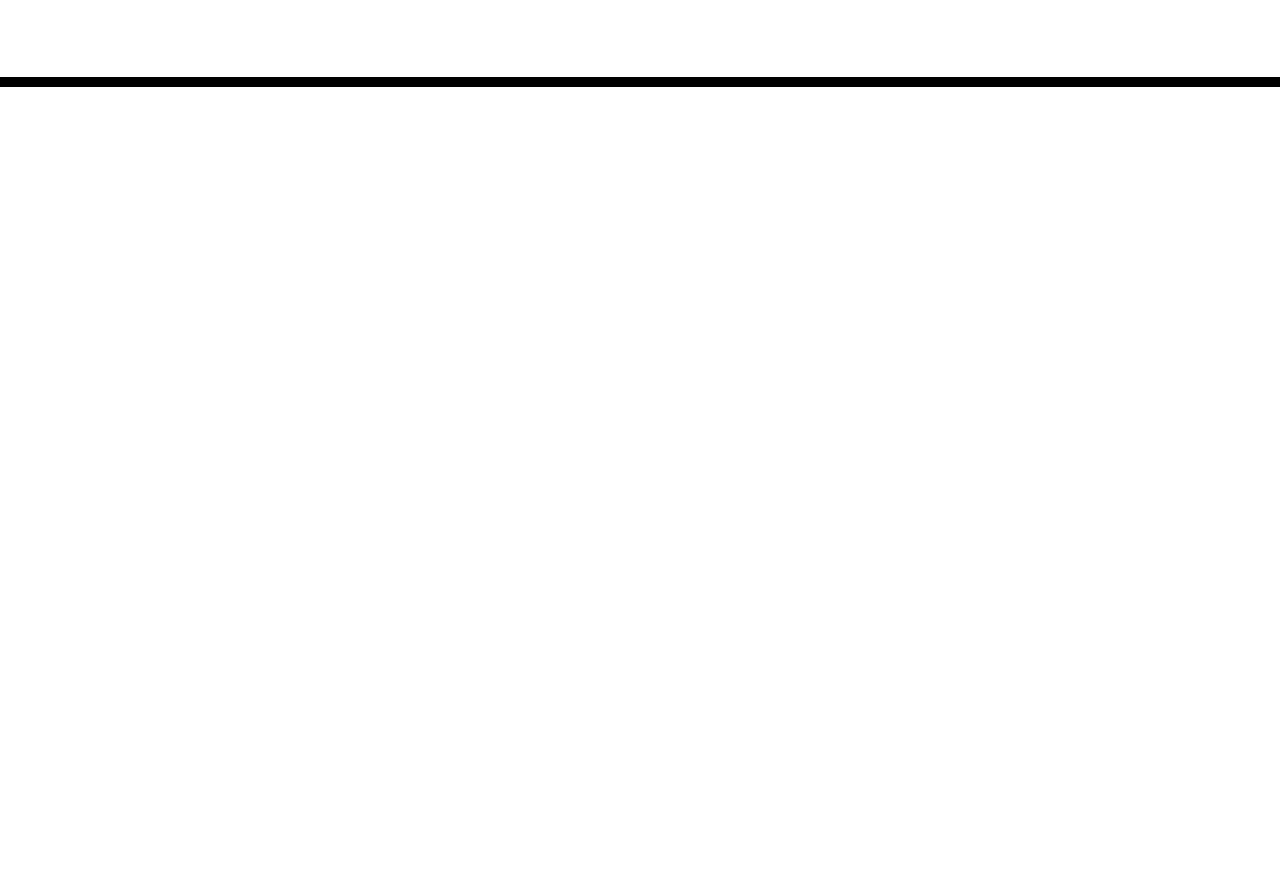
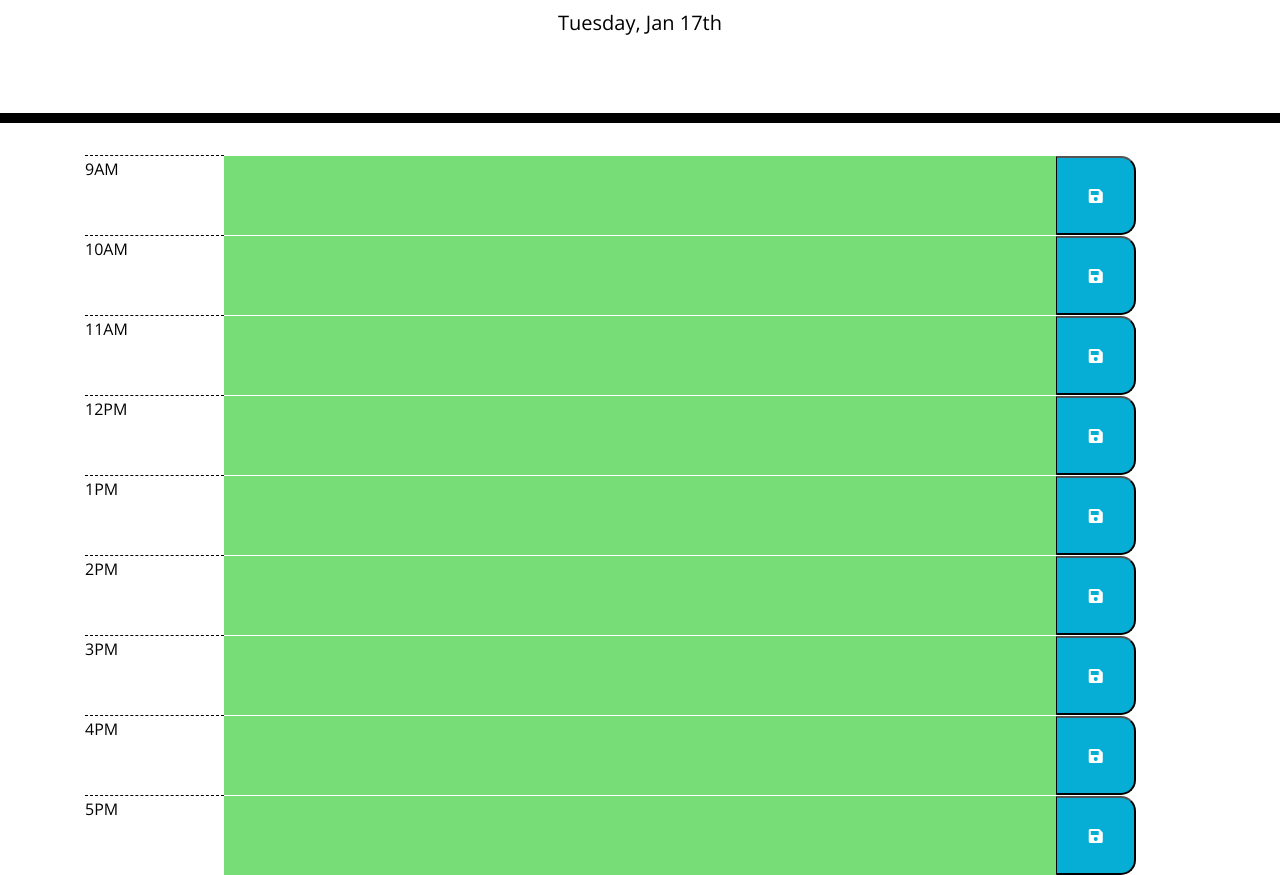
Before and after one commit to omalik92/Work-Day-Scheduler, a plain HTML site: page index.html in a window 1280 px wide. Shown: the part 181-1056 px from the top of the page. Before the commit the page ends 800 px from the top, so only its background shows below. Drawn offline with nearby package versions, Linux system fonts and the light colour scheme.

Commit message:
funtionality added to change color of timeblocks for past, present & future

```diff
--- a/style.css
+++ b/assets/css/style.css
@@ -1,5 +1,9 @@
+* {
+  margin: 0px;
+}
+
 body {
-  font-family: 'Open Sans', sans-serif;
+  font-family: "Open Sans", sans-serif;
   font-size: 16px;
   line-height: 1;
 }
@@ -31,30 +35,37 @@ textarea {
 }
 
 .row {
-  white-space: pre-wrap;
   height: 80px;
   border-top: 1px solid white;
+  margin: 0px;
+}
+
+.row-1 {
+  display: grid;
+  grid-template-columns: 1fr 6fr 1fr;
 }
 
 .hour {
   background-color: #ffffff;
   color: #000000;
   border-top: 1px dashed #000000;
+  padding-top: 5px;
+  font-weight: 700;
 }
 
 .past {
   background-color: #d3d3d3;
-  color: white;
+  color: #000000;
 }
 
 .present {
   background-color: #ff6961;
-  color: white;
+  color: #000000;
 }
 
 .future {
   background-color: #77dd77;
-  color: white;
+  color: #000000;
 }
 
 .saveBtn {
@@ -63,6 +74,7 @@ textarea {
   border-bottom-right-radius: 15px;
   background-color: #06aed5;
   color: white;
+  width: 80px;
 }
 
 .saveBtn i:hover {
--- /dev/null
+++ b/assets/js/script.js
@@ -0,0 +1,39 @@
+//to display the current date for top of page
+var today = moment();
+$("#currentDay").text(today.format("dddd, MMM Do"));
+
+timeBlocks = [
+  $("#block-0"),
+  $("#block-1"),
+  $("#block-2"),
+  $("#block-3"),
+  $("#block-4"),
+  $("#block-5"),
+  $("#block-6"),
+  $("#block-7"),
+  $("#block-8"),
+];
+
+//for loop to set color of
+for (i = 0; i < timeBlocks.length; i++) {
+  //var to check time against. This represents the time for each timeblock
+  var currentTime = moment();
+  var chkTime = moment()
+    .set("hour", 9 + i)
+    .set("minute", 0)
+    .set("second", 0);
+  if (chkTime.hour() == currentTime.hour()) {
+    timeBlocks[i].addClass("present");
+  } else if (currentTime.isBefore(chkTime)) {
+    timeBlocks[i].addClass("future");
+  } else {
+    timeBlocks[i].addClass("past");
+  }
+}
+
+// timeBlocks[0].data(
+//   "hour",
+//   moment().set("hour", 9).set("minute", 0).set("second", 0)
+// );
+
+// console.log(timeBlocks[0].data("hour").hour());
--- a/index.html
+++ b/index.html
@@ -18,7 +18,7 @@
       href="https://fonts.googleapis.com/css?family=Open+Sans&display=swap"
       rel="stylesheet"
     />
-    <link rel="stylesheet" href="style.css" />
+    <link rel="stylesheet" href="./assets/css/style.css" />
     <title>Work Day Scheduler</title>
   </head>
 
@@ -28,11 +28,93 @@
       <p class="lead">A simple calendar app for scheduling your work day</p>
       <p id="currentDay" class="lead"></p>
     </header>
-    <div class="container">
+    <div class="container row-1 time-block">
       <!-- Timeblocks go here -->
+
+      <div class="hour row font-weight-light">9AM</div>
+      <div id="block-0" contenteditable="true" class="row"></div>
+      <div class="row">
+        <button class="saveBtn"><i class="fas fa-save fa-1x"></i></button>
+      </div>
+
+      <div class="hour row font-weight-light">10AM</div>
+      <div id="block-1" contenteditable="true" class="row"></div>
+      <div class="row">
+        <button class="saveBtn"><i class="fas fa-save fa-1x"></i></button>
+      </div>
+
+      <div class="hour row font-weight-light">11AM</div>
+      <div id="block-2" contenteditable="true" class="row"></div>
+      <div class="row">
+        <button class="saveBtn"><i class="fas fa-save fa-1x"></i></button>
+      </div>
+
+      <div class="hour row font-weight-light">12PM</div>
+      <div id="block-3" contenteditable="true" class="row"></div>
+      <div class="row">
+        <button class="saveBtn"><i class="fas fa-save fa-1x"></i></button>
+      </div>
+
+      <div class="hour row font-weight-light">1PM</div>
+      <div id="block-4" contenteditable="true" class="row"></div>
+      <div class="row">
+        <button class="saveBtn"><i class="fas fa-save fa-1x"></i></button>
+      </div>
+
+      <div class="hour row font-weight-light">2PM</div>
+      <div id="block-5" contenteditable="true" class="row"></div>
+      <div class="row">
+        <button class="saveBtn"><i class="fas fa-save fa-1x"></i></button>
+      </div>
+
+      <div class="hour row font-weight-light">3PM</div>
+      <div id="block-6" contenteditable="true" class="row"></div>
+      <div class="row">
+        <button class="saveBtn"><i class="fas fa-save fa-1x"></i></button>
+      </div>
+
+      <div class="hour row font-weight-light">4PM</div>
+      <div id="block-7" contenteditable="true" class="row"></div>
+      <div class="row">
+        <button class="saveBtn"><i class="fas fa-save fa-1x"></i></button>
+      </div>
+
+      <div class="hour row font-weight-light">5PM</div>
+      <div id="block-8" contenteditable="true" class="row"></div>
+      <div class="row">
+        <button class="saveBtn"><i class="fas fa-save fa-1x"></i></button>
+      </div>
+
+      <!-- <div class="row">
+        <div class="col-2 hour row time-block">9AM</div>
+        <div class="col-8 description past row time-block">
+          This is the task
+        </div>
+        <div class="col-2 row">
+          <button class="saveBtn">Save</button>
+        </div>
+
+        <div class="col-2 hour row">9AM</div>
+        <div class="col-8 decription past row">This is the task</div>
+        <div class="col-2 row">
+          <button class="saveBtn">Save</button>
+        </div>
+
+        <div class="col-2 hour row">9AM</div>
+        <div class="col-8 description future row">This is the task</div>
+        <div class="col-2 row">
+          <button class="saveBtn">Save</button>
+        </div>
+
+        <div class="col-2 hour row">9AM</div>
+        <div class="col-8 description future row">This is the task</div>
+        <div class="col-2 row">
+          <button class="saveBtn">Save</button>
+        </div> -->
     </div>
 
     <script src="https://cdnjs.cloudflare.com/ajax/libs/jquery/3.2.1/jquery.min.js"></script>
     <script src="https://cdnjs.cloudflare.com/ajax/libs/moment.js/2.24.0/moment.min.js"></script>
+    <script src="./assets/js/script.js"></script>
   </body>
 </html>
```
